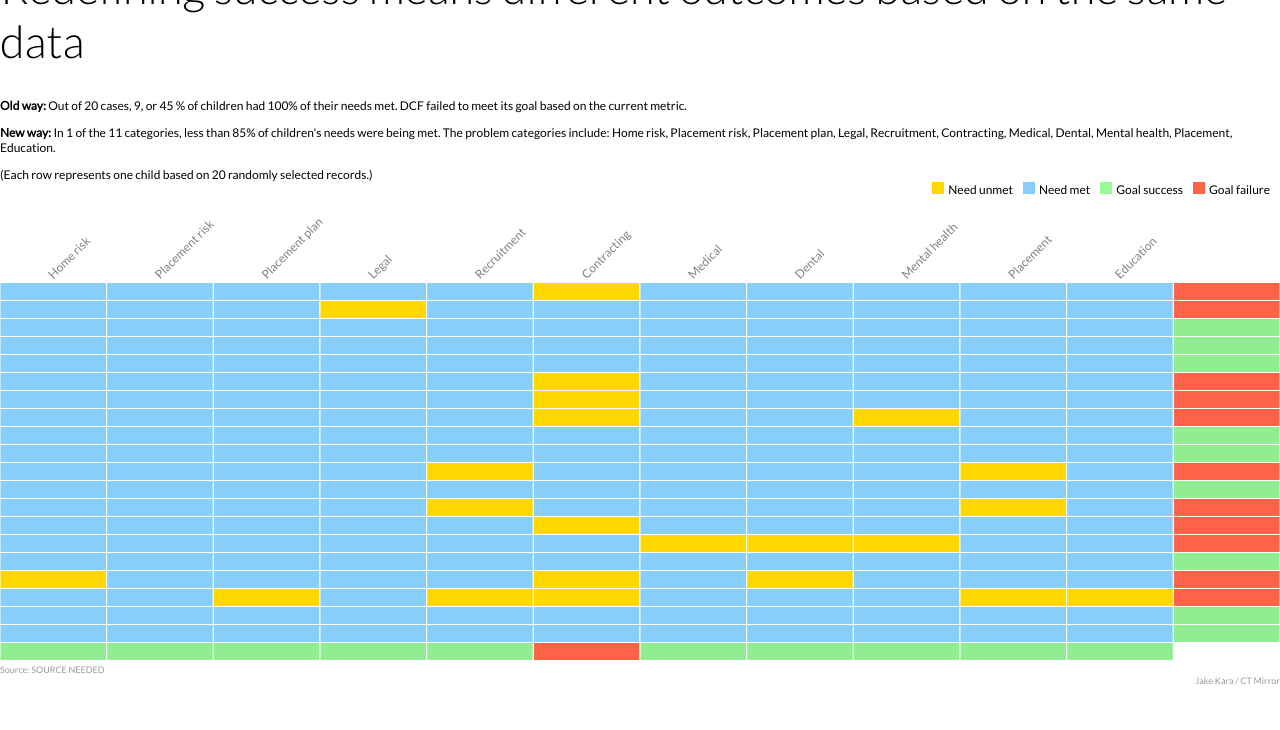
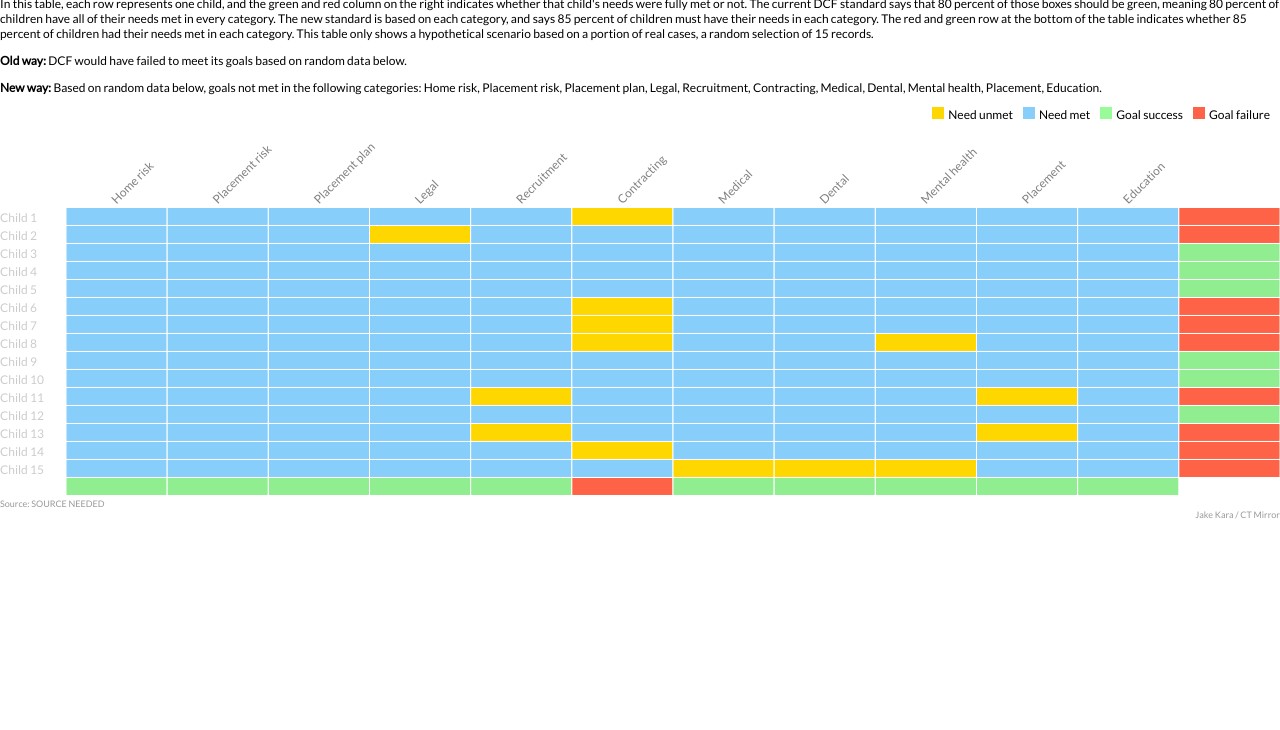
Before and after one commit to jakekara/dcf-needs, a plain HTML site: page index.html in a window 1280 px wide. Shown: the part 70-800 px from the top of the page. Drawn offline with nearby package versions, Linux system fonts and the light colour scheme; no server answers.

Commit message:
Refinements

```diff
--- a/css/needs_table.css
+++ b/css/needs_table.css
@@ -11,6 +11,8 @@ body {
 h1.header{
     font-weight:300;
     font-size:45px;
+    padding: 0px;
+    margin: 0px;
 }
 
 text.header-item{
@@ -79,3 +81,7 @@ rect.pass-fail[data-passed='true']{
 div.copy{
     margin-top: 1em;
 }
+
+.hidden{
+    opacity: 0.2;
+}
--- a/index.html
+++ b/index.html
@@ -19,6 +19,7 @@
   <body>
 
     <h1 class="header"></h1>
+    <div class="top_copy copy"></div>
     <div class="summary_1 copy"></div>
     <div class="summary_2 copy"></div>
     <div class="explainer copy"></div>
--- a/js/needs_table.js
+++ b/js/needs_table.js
@@ -3,20 +3,26 @@
 
 var window_width = 0;
 
-var init = function(){
-    window_width == window.innerWidth;
 
+var init = function(names){
+    window_width = window.innerWidth;
+
+    var full_width = 650;
     var container = d3.select("#container");
     container.html("");
-    var max_rows = 20;
+    var max_rows = 15;
     var row_min = 1;
     var col_min = 0.85;
     var row_pass_pct = 0.8;
 
-    d3.select(".header").text("Redefining success means different outcomes based on the same data");
-    d3.select(".explainer").text("(Each row represents one child based on "
-				 + max_rows
-				 + " randomly selected records.)");
+    d3.select(".header")
+	.text("Redefining success");
+    d3.select(".top_copy")
+	.text("In this table, each row represents one child, and the  green and red column on the right indicates whether that child's needs were fully met or not. The current DCF standard says that 80 percent of those boxes should be green, meaning 80 percent of children have all of their needs met in every category. The new standard is based on each category, and says 85 percent of children must have their needs in each category. The red and green row at the bottom of the table indicates whether 85 percent of children had their needs met in each category. This table only shows a hypothetical scenario based on a portion of real cases, a random selection of " + max_rows + " records.");
+
+    // d3.select(".explainer").text("(Each row represents one child based on "
+    // 				 + max_rows
+    // 				 + " randomly selected records.)");
     d3.select(".sourceline").text("Source: SOURCE NEEDED");
     d3.select(".byline").text("Jake Kara / CT Mirror");
 
@@ -82,11 +88,15 @@ var init = function(){
 	    did_did_not = "failed to meet";
 	}
 
-	update_row_summary
-	("Out of " + (rows_passed + rows_failed) + " cases,"
-	 + " " + rows_passed + ", or " + pct + " % of children had 100%"
-	 + " of their needs met."
-	 + " DCF " + did_did_not + " its goal based on the current metric.");
+	// update_row_summary(
+	//     rows_passed + ", or " + pct + "% of children in this scenario have"
+	// 	+ " all of their needs met. Based on the random data below,"
+	// 	+ " DCF would have "
+	// 	+ did_did_not + " its goal based on the current metric.");
+
+	update_row_summary(
+	    "DCF would have " + did_did_not + " its goals based on random data below.");
+
     }
 
     var tally_cols = function(){
@@ -112,17 +122,23 @@ var init = function(){
 	}
 
 	if (cols_failed > 0){
-	    update_col_summary("In " + cols_failed + " of the "
-			       + (cols_passed + cols_failed) +  " categories,"
+	    // update_col_summary("In " + cols_failed + " of the "
+	    // 		       + (cols_passed + cols_failed) +  " categories,"
+	    // 		       + " less than 85% of children's needs were being met"
+	    // 		       + ", based on the random data below."
+	    // 		       + " The unsatisfied categories include: "
+	    // 		       + (headers.join(", ")) + ".");
 
-			   + " less than 85% of children's needs were being met."
-			       + " The problem categories include: "
-			       + (headers.join(", ")) + ".");
+	    update_col_summary("Based on random data below, goals not met in the following categories: " + headers.join(", ") + ".");
 	}
-    }
+	else {
+	    update_col_summary("Success in all categories, based on random data below.");
+	}
+}
 
 
     var overall_width = function(){
+	// return Math.min(full_width, window.innerWidth);
 	return window.innerWidth;
     };
 
@@ -138,6 +154,8 @@ var init = function(){
 	.classed("header", true)
     var rows_g = table.append("g")
 	.classed("row_container", true)
+    var row_labels_g = table.append("g")
+	.classed("row_labels", true)
 
     var header_selection = null;
     var header_height = 0;
@@ -145,8 +163,12 @@ var init = function(){
     var data = [];
 
     var cell_width = function(){
-	return  overall_width() / (headers.length + 1);
+	return  (overall_width()
+		 - row_labels_g.node().getBBox().width)
+	    / (headers.length + 1);
     }
+
+
 
     var row_height = function(){
 	// return (window.innerHeight - header_height) / data.length;
@@ -154,11 +176,12 @@ var init = function(){
     }
 
     var add_header = function(header_list){
+
 	headers = header_list;
 
 	headers.forEach(function(title, i){
 
-	    var x = (0.5 + i) * cell_width();
+	    var x = (0.5 + i) * cell_width() + row_labels_g.node().getBBox().width;
 
 	    var header_item = header.append("text")
 		.classed("header-item", true)
@@ -215,7 +238,7 @@ var init = function(){
 		.attr("data-col", i)
 		.classed("pass-fail", true)
 		.attr("y",y)
-		.attr("x", i * cell_width())
+		.attr("x", row_labels_g.node().getBBox().width + i * cell_width())
 		.attr("height", row_height())
 		.attr("width", cell_width());
 	}
@@ -224,6 +247,45 @@ var init = function(){
 	var header_bbox = d3.select("g.header").node().getBoundingClientRect();
 	var y_offset = header_bbox.height; // + header_bbox.top;
 	rows_g.attr("transform","translate(0," + y_offset + ")");
+	row_labels_g.attr("transform","translate(0," + y_offset + ")");
+    }
+
+    var add_row_labels = function(){
+
+	if (window_width <= full_width) return;
+	var last_y = 0;
+
+	for (var i in data){
+	    var y = (Number(i) + 1) * row_height();
+	    var label = row_labels_g.append("text")
+		.text("Child " + (Number(i) + 1))
+		.attr("data-row-label",i)
+		.classed("hidden", true)
+		// .text(names[Math.floor(Math.random() * names.length)])
+		.attr("x",0)
+
+	    var height = label.node().getBBox().height;
+	    label.attr("y",y + height);
+	    last_y = y + height + row_height();
+	}
+
+	row_labels_g.append("text")
+	    .text("New metric_ ")
+	    .style("opacity", 0)
+	    .attr("y", last_y);
+
+	// var header_bbox = header_selection.node().getBBox();
+	// var row_labels_bbox = row_labels_g.node().getBBox();
+	// console.log("header_bbox", header_bbox);
+	// console.log("row_labels_bbox", row_labels_bbox);
+	// var x = header_bbox.x;
+	// var left_offset = row_labels_bbox.width;
+	// var new_x = x + left_offset;
+	// console.log(x, new_x);
+	// header_selection.attr("x",x + row_labels_bbox.width);
+
+
+
     }
 
     var add_row = function(obj, i){
@@ -239,6 +301,8 @@ var init = function(){
 
 	    if (obj.hasOwnProperty(field)){
 		var status = met(obj[field]);
+		var x = row_labels_g.node().getBBox().width
+		    + width * j;
 		row.append("rect")
 		    .classed("val-box", true)
 		    .attr("data-row",i)
@@ -247,7 +311,7 @@ var init = function(){
 		    .classed("met",status)
 		    .classed("unmet",!status)
 		    .attr("y", y)
-		    .attr("x", width * j)
+		    .attr("x", x)
 		    .attr("width", width)
 		    .attr("height", row_height())
 		    .on("click",function(){
@@ -256,8 +320,18 @@ var init = function(){
 			d3.select(this).classed("unmet", met);
 			tally_rows();
 			tally_cols();
-		    });
-		last_x = width * j + width;
+		    })
+		    .on("mouseover", function(){
+			d3.select("[data-row-label='"+i+"']")
+			    .classed("hidden",false)
+		    })
+		    .on("mouseout", function(){
+			d3.select("[data-row-label='"+i+"']")
+			    .classed("hidden",true)
+		    })
+
+		;
+		last_x = x + width;
 	    }
 	    else {
 		throw "ERROR: obj missing field: '" + field + "'";
@@ -300,8 +374,6 @@ var init = function(){
 
 
     var resize = function(){
-
-
 	var svg_height = table.node().getBoundingClientRect().height;
 	var g_bbox = d3.select("g.toplevel").node().getBBox();
 	var g_height = g_bbox.height + g_bbox.y
@@ -321,6 +393,9 @@ var init = function(){
 	const headers = Object.keys(data[0]).filter(function(k){
 	    return (ignores.indexOf(k) < 0);
 	});
+
+	add_row_labels();
+
 	add_header(headers);
 	data.forEach(add_row);
 	add_footer();
@@ -335,9 +410,13 @@ var init = function(){
     });
 }
 
-init();
 
-d3.select(window).on("resize", function(){
-    if (window_width == window.innerWidth) return;
-    init();
-});
+d3.json("https://cdn.rawgit.com/dominictarr/random-name/468ae50d/names.json",
+	function(names){
+	    init(names);
+
+	    d3.select(window).on("resize", function(){
+		if (window_width == window.innerWidth) return;
+		init(names);
+	    });
+	});
```
